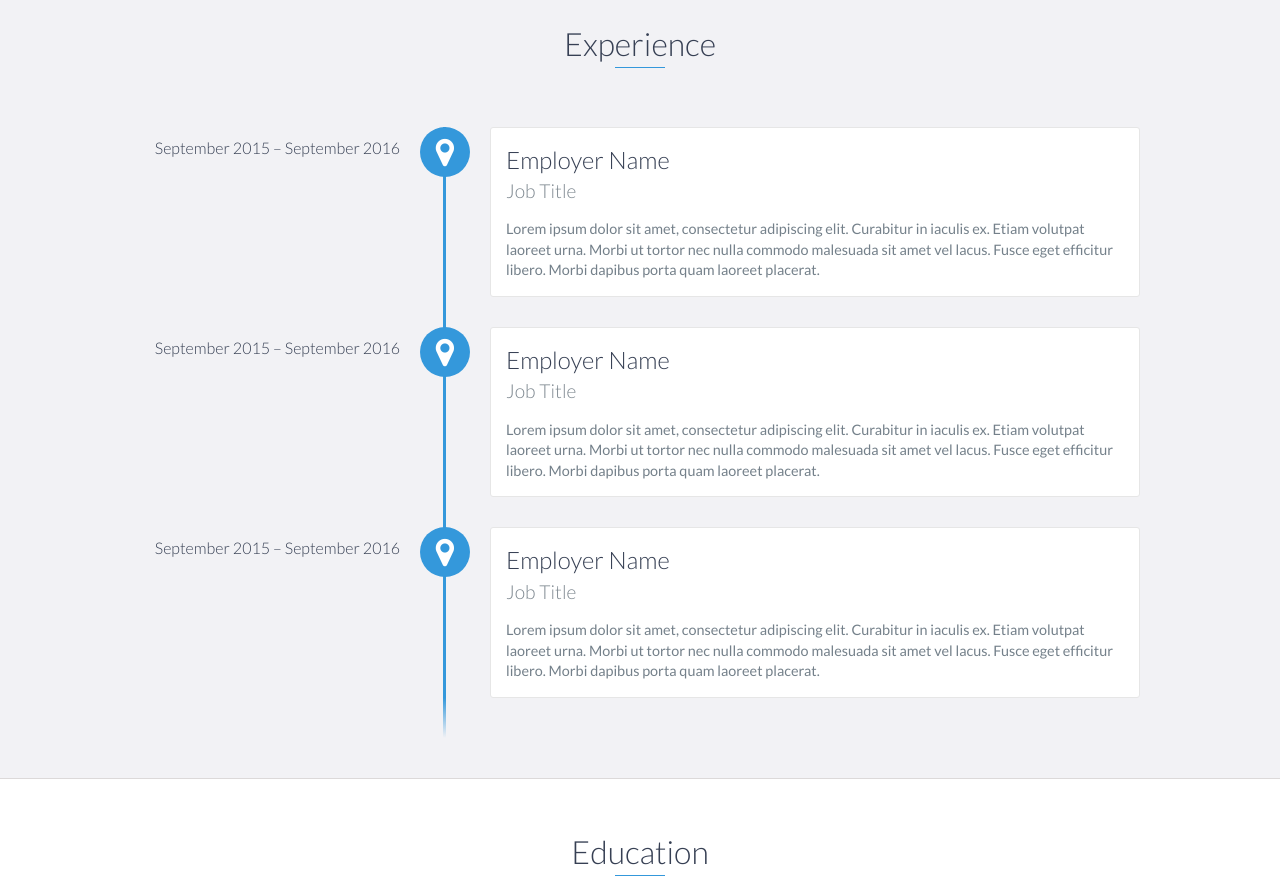
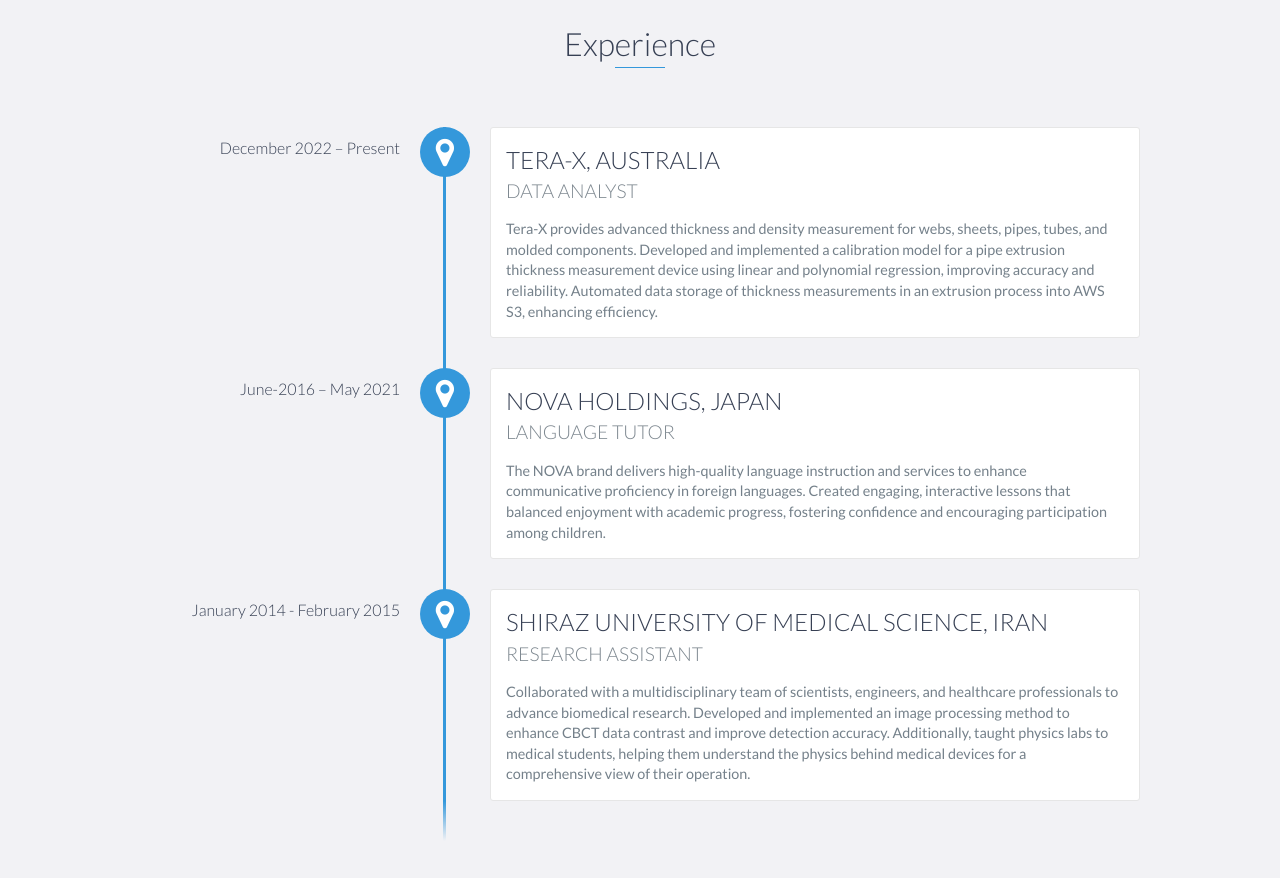
Before and after one commit to zara-sh/zara-sh.github.io, a website: page index.html in a window 1280 px wide. Shown: the part 1140-2018 px from the top of the page. Drawn offline with nearby package versions, Linux system fonts and the light colour scheme.

Commit message:
update experince part of index.html

```diff
--- a/index.html
+++ b/index.html
@@ -86,27 +86,29 @@
     <div id="experience" class="background-alt">
         <h2 class="heading">Experience</h2>
         <div id="experience-timeline">
-            <div data-date="September 2015 – September 2016">
-                <h3>Employer Name</h3>
-                <h4>Job Title</h4>
+            <div data-date="December 2022 – Present">
+                <h3>TERA-X, AUSTRALIA</h3>
+                <h4>DATA ANALYST</h4>
                 <p>
-                    Lorem ipsum dolor sit amet, consectetur adipiscing elit. Curabitur in iaculis ex. Etiam volutpat laoreet urna. Morbi ut tortor nec nulla commodo malesuada sit amet vel lacus. Fusce eget efficitur libero. Morbi dapibus porta quam laoreet placerat.
+                    Tera-X provides advanced thickness and density measurement for webs, sheets, pipes, tubes, and molded components. Developed and implemented a calibration model for a pipe extrusion thickness measurement device using linear and polynomial regression, improving accuracy and reliability. Automated data storage of thickness measurements in an extrusion process into AWS S3, enhancing efficiency.
                 </p>
             </div>
 
-            <div data-date="September 2015 – September 2016">
-                <h3>Employer Name</h3>
-                <h4>Job Title</h4>
+            <div data-date="June-2016 – May 2021
+            ">
+                <h3>NOVA HOLDINGS, JAPAN
+                </h3>
+                <h4>LANGUAGE TUTOR</h4>
                 <p>
-                    Lorem ipsum dolor sit amet, consectetur adipiscing elit. Curabitur in iaculis ex. Etiam volutpat laoreet urna. Morbi ut tortor nec nulla commodo malesuada sit amet vel lacus. Fusce eget efficitur libero. Morbi dapibus porta quam laoreet placerat.
+                    The NOVA brand delivers high-quality language instruction and services to enhance communicative proficiency in foreign languages. Created engaging, interactive lessons that balanced enjoyment with academic progress, fostering confidence and encouraging participation among children.
                 </p>
             </div>
 
-            <div data-date="September 2015 – September 2016">
-                <h3>Employer Name</h3>
-                <h4>Job Title</h4>
+            <div data-date="January 2014 - February 2015">
+                <h3>SHIRAZ UNIVERSITY OF MEDICAL SCIENCE, IRAN</h3>
+                <h4>RESEARCH ASSISTANT</h4>
                 <p>
-                    Lorem ipsum dolor sit amet, consectetur adipiscing elit. Curabitur in iaculis ex. Etiam volutpat laoreet urna. Morbi ut tortor nec nulla commodo malesuada sit amet vel lacus. Fusce eget efficitur libero. Morbi dapibus porta quam laoreet placerat.
+                    Collaborated with a multidisciplinary team of scientists, engineers, and healthcare professionals to advance biomedical research. Developed and implemented an image processing method to enhance CBCT data contrast and improve detection accuracy. Additionally, taught physics labs to medical students, helping them understand the physics behind medical devices for a comprehensive view of their operation.
                 </p>
             </div>
         </div>
```
